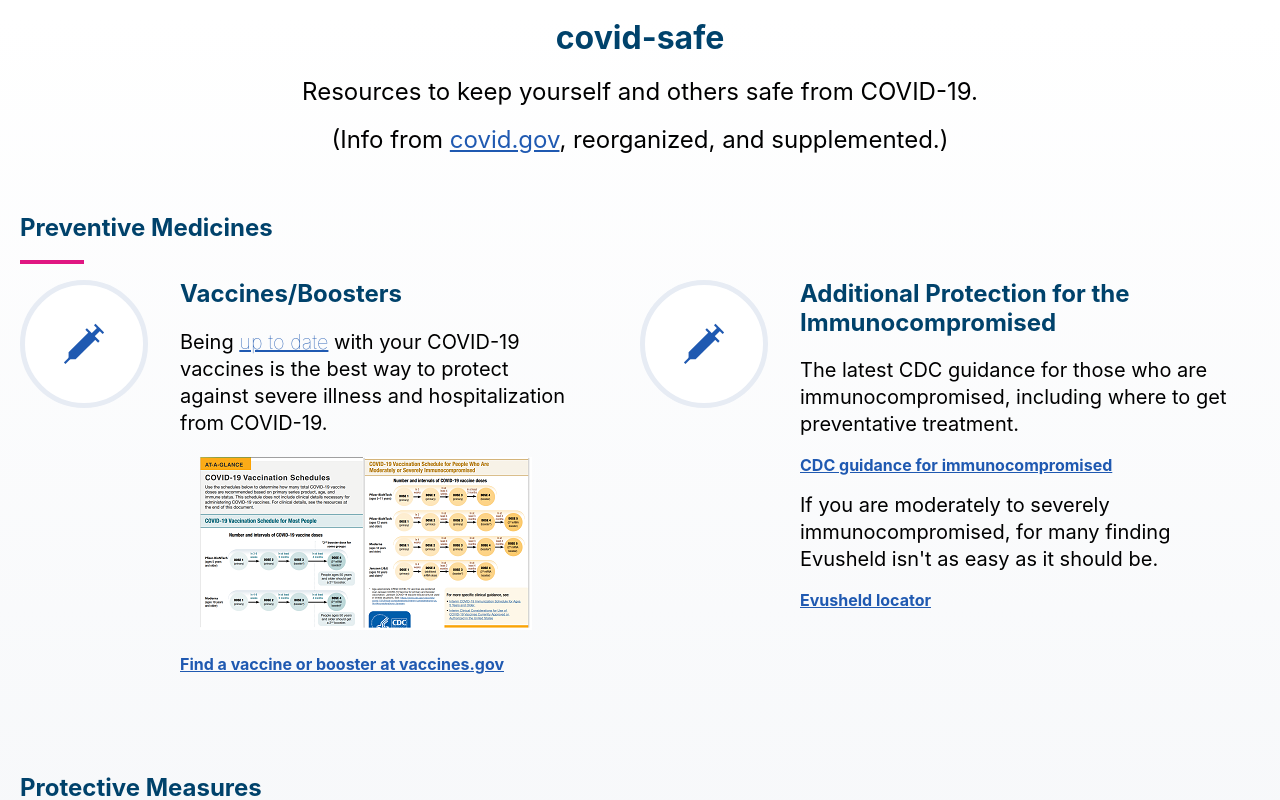
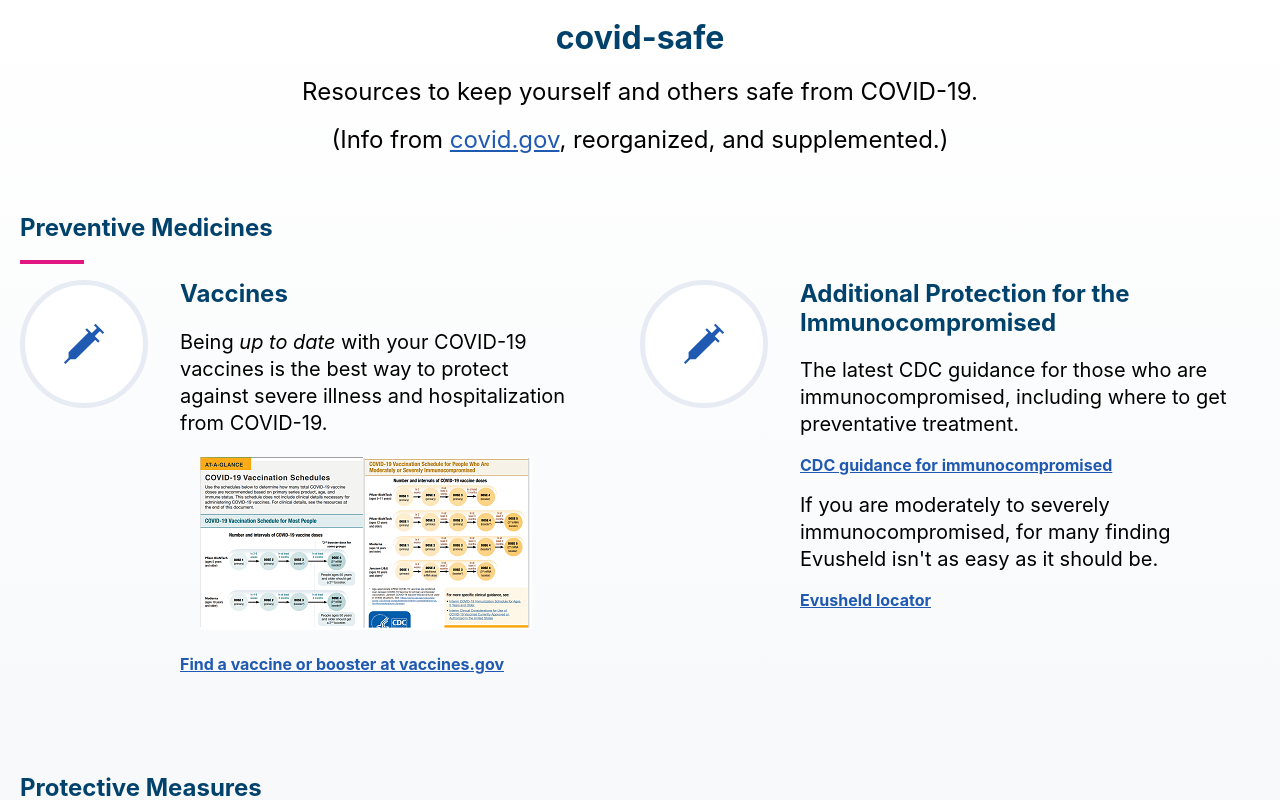
Before and after one commit to rrelyea/covid-safe, a React (Create React App) app: page / in a window 1280 px wide. Shown: the top 800 px of the page. Built offline with nearby package versions, Linux system fonts and the light colour scheme.

Commit message:
remove 'up to date' link

```diff
--- a/src/App.js
+++ b/src/App.js
@@ -29,9 +29,9 @@ function App() {
                   <div className="toolkit__box__icon toolkit__mobile__icon">
                     <img src={syringe} className="small" width="47" height="55" alt="Syringe Icon" />
                   </div>
-                  <span>Vaccines/Boosters</span>
+                  <span>Vaccines</span>
                 </h3>
-                <p>Being <a href="https://www.cdc.gov/vaccines/covid-19/downloads/COVID-19-vacc-schedule-at-a-glance-508.pdf">up to date</a> with your COVID-19 vaccines is the best way to protect against severe illness and hospitalization from COVID-&#8288;19.</p>
+                <p>Being <i>up to date</i> with your COVID-19 vaccines is the best way to protect against severe illness and hospitalization from COVID-&#8288;19.</p>
                 <p className='lt20 mt20'><a href="https://www.cdc.gov/vaccines/covid-19/downloads/COVID-19-vacc-schedule-at-a-glance-508.pdf"><img src={vaccineSchedule} alt="Image of CDC's At-a-Glance Vaccination Schedules Document" /></a></p>
                 <a href="https://vaccines.gov/search" rel="noopener">Find a vaccine or booster at vaccines.gov</a>
               </div>
```
